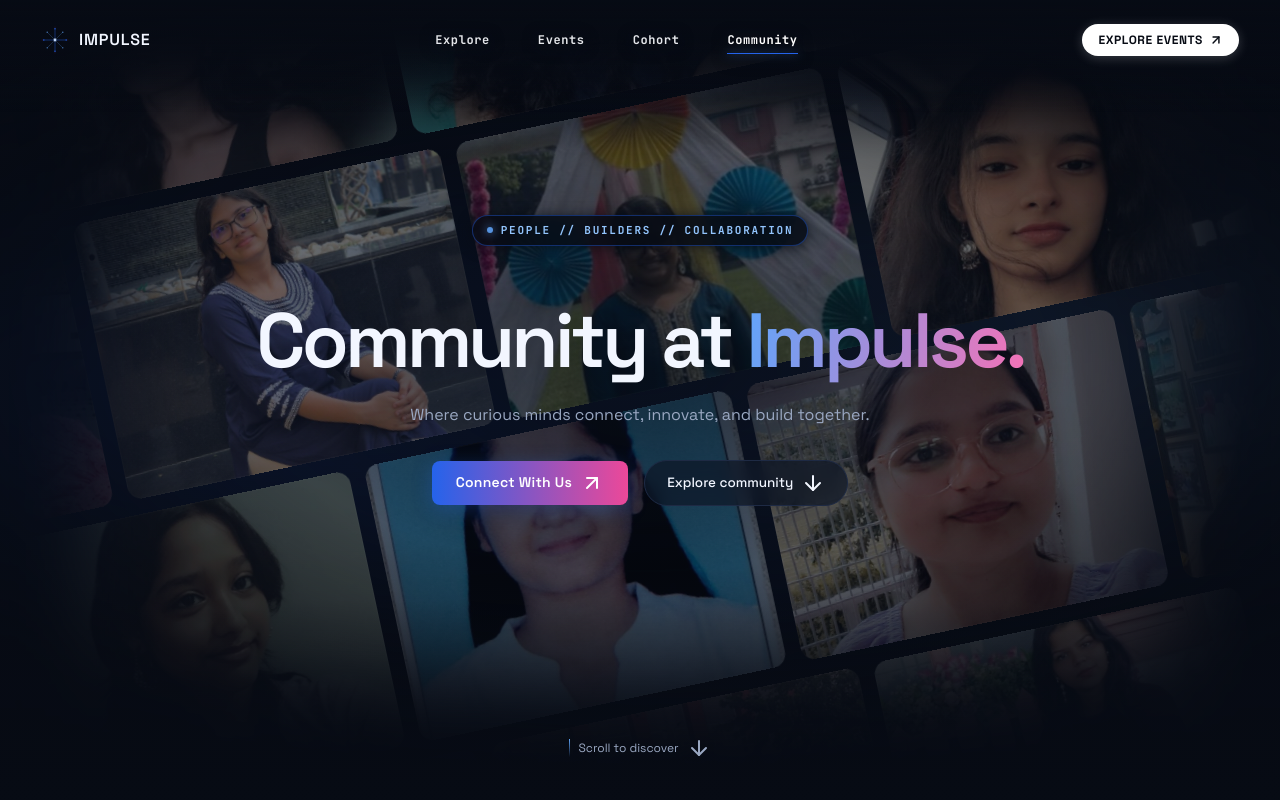
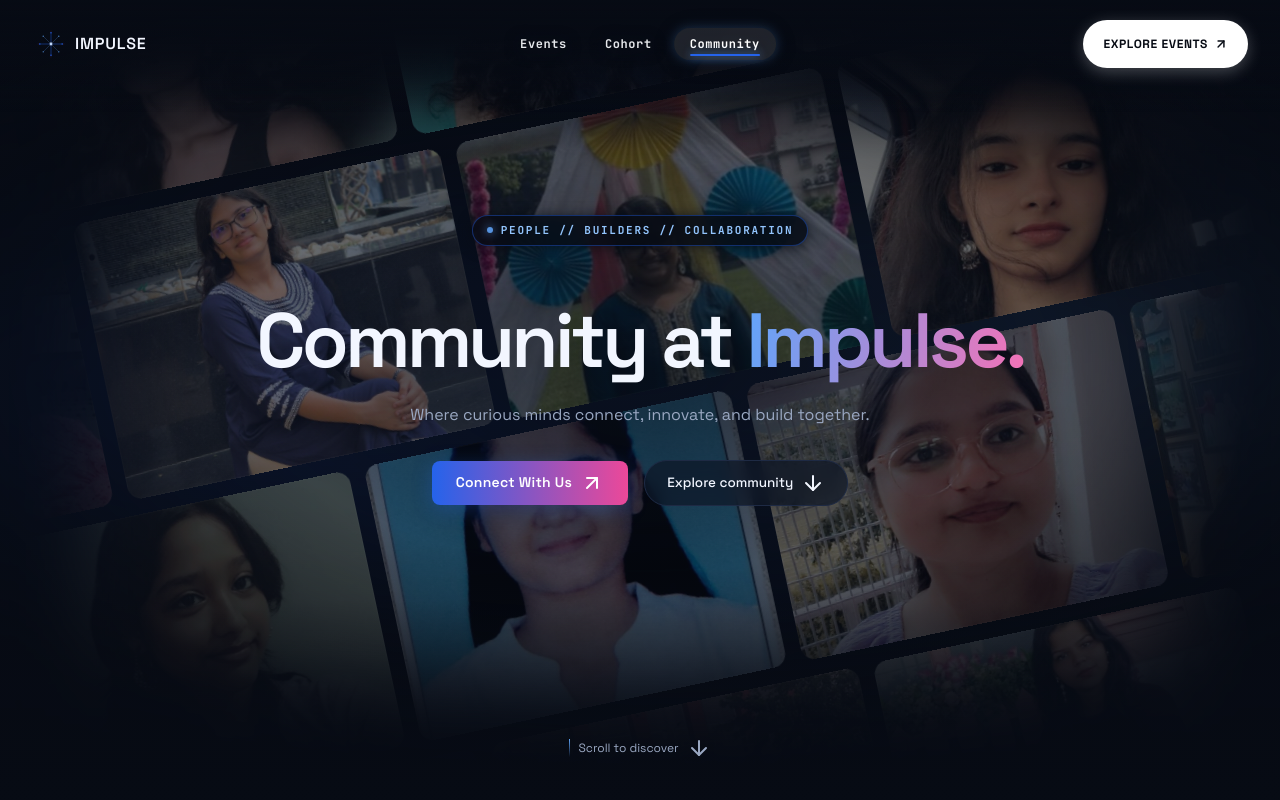
Before and after one commit to AayushM0/impulse-web, a React (Vite) app: page /community in a window 1280 px wide. Shown: the top 800 px of the page. Built offline with nearby package versions, Linux system fonts and the light colour scheme.

Commit message:
feat(nav): split navbar into 3 distinct floating islands (brand, three tabs, CTA button)

```diff
--- a/src/components/Navbar.tsx
+++ b/src/components/Navbar.tsx
@@ -5,14 +5,21 @@ import Logo from './Logo';
 import { navLinks } from '@/data/content';
 import { getLenis } from '@/providers/SmoothScrollProvider';
 
+const threeTabs = [
+  { label: 'Events', path: '/events' },
+  { label: 'Cohort', path: '/cohort' },
+  { label: 'Community', path: '/community' },
+];
+
 export default function Navbar() {
   const [scrolled, setScrolled] = useState(false);
   const [mobileOpen, setMobileOpen] = useState(false);
   const location = useLocation();
+  const isSharkHack = location.pathname === '/shark-hack' || location.pathname === '/events/shark-hack';
 
   const isLinkActive = (path: string) => path === '/'
     ? location.pathname === '/'
-    : location.pathname.startsWith(path);
+    : location.pathname.startsWith(path) || (path === '/events' && location.pathname.includes('shark-hack'));
 
   const handleNavClick = (path: string) => {
     if (location.pathname === path) {
@@ -57,7 +64,11 @@ export default function Navbar() {
 
   return (
     <>
-      <header className="fixed inset-x-0 top-0 z-50 pointer-events-none">
+      <header
+        className={`fixed inset-x-0 top-0 z-50 pointer-events-none transition-all duration-500 ease-[cubic-bezier(0.16,1,0.3,1)] ${
+          isSharkHack && scrolled ? '-translate-y-full opacity-0 pointer-events-none' : 'translate-y-0 opacity-100'
+        }`}
+      >
         {/* Top ambient vignette when unscrolled to guarantee crisp legibility on ANY page/hero */}
         <div
           className={`absolute inset-x-0 top-0 h-28 pointer-events-none bg-gradient-to-b from-space-950/90 via-space-950/40 to-transparent transition-opacity duration-500 -z-10 ${
@@ -66,19 +77,36 @@ export default function Navbar() {
           aria-hidden="true"
         />
 
-        <nav
-          className={`pointer-events-auto mx-auto flex items-center justify-between transition-all duration-500 ease-[cubic-bezier(0.16,1,0.3,1)] motion-reduce:transition-none ${
-            scrolled
-              ? 'mt-3 md:mt-4 w-[calc(100%-24px)] md:w-[calc(100%-48px)] max-w-7xl h-14 md:h-16 px-5 lg:px-8 py-2 rounded-2xl md:rounded-full bg-[#070B14]/90 backdrop-blur-2xl border border-white/12 shadow-[0_20px_50px_-12px_rgba(0,0,0,0.85),0_0_0_1px_rgba(255,255,255,0.06)]'
-              : 'mt-0 w-full max-w-7xl h-16 md:h-20 px-6 lg:px-10 py-0 rounded-none bg-transparent border border-transparent shadow-none'
-          }`}
-        >
-          <div className="flex items-center gap-4">
-            <Logo size="sm" />
+        {/* 3-Island Navigation Grid */}
+        <div className="w-full max-w-7xl mx-auto px-4 sm:px-6 lg:px-8 pt-3 md:pt-4 flex items-center justify-between relative">
+          {/* Island 1: Brand Logo */}
+          <div
+            className={`pointer-events-auto flex items-center transition-all duration-500 ease-[cubic-bezier(0.16,1,0.3,1)] ${
+              scrolled
+                ? 'h-12 md:h-14 px-4 sm:px-5 rounded-full bg-[#070B14]/90 backdrop-blur-2xl border border-white/12 shadow-[0_16px_36px_-8px_rgba(0,0,0,0.85),0_0_0_1px_rgba(255,255,255,0.06)]'
+                : 'h-12 md:h-14 px-1 bg-transparent border border-transparent shadow-none'
+            }`}
+          >
+            <Link
+              to="/"
+              onClick={() => handleNavClick('/')}
+              className="flex items-center group"
+              aria-label="Impulse Home"
+            >
+              <Logo size="sm" />
+            </Link>
           </div>
 
-          <div className="hidden lg:flex items-center gap-6">
-            {navLinks.map((link) => {
+          {/* Island 2: Three Tabs (Events, Cohort, Community) - Mathematically Centered */}
+          <nav
+            aria-label="Main navigation"
+            className={`pointer-events-auto absolute left-1/2 -translate-x-1/2 hidden md:flex items-center gap-1.5 transition-all duration-500 ease-[cubic-bezier(0.16,1,0.3,1)] ${
+              scrolled
+                ? 'h-12 md:h-14 px-3 sm:px-4 rounded-full bg-[#070B14]/90 backdrop-blur-2xl border border-white/12 shadow-[0_16px_36px_-8px_rgba(0,0,0,0.85),0_0_0_1px_rgba(255,255,255,0.06)]'
+                : 'h-12 md:h-14 px-2 bg-transparent border border-transparent shadow-none'
+            }`}
+          >
+            {threeTabs.map((link) => {
               const isActive = isLinkActive(link.path);
               return (
                 <Link
@@ -86,32 +114,37 @@ export default function Navbar() {
                   to={link.path}
                   onClick={() => handleNavClick(link.path)}
                   aria-current={isActive ? 'page' : undefined}
-                  className={`font-mono text-xs font-bold tracking-wider transition-colors duration-300 relative group py-2 px-3 min-h-[40px] inline-flex items-center drop-shadow-[0_2px_8px_rgba(7,11,20,0.8)] ${
-                    isActive ? 'text-white' : 'text-gray-200 hover:text-white'
+                  className={`font-mono text-xs font-bold tracking-wider transition-all duration-300 relative py-2 px-4 rounded-full inline-flex items-center drop-shadow-[0_2px_8px_rgba(7,11,20,0.8)] ${
+                    isActive
+                      ? 'text-white bg-white/10 shadow-[0_0_12px_rgba(96,165,250,0.25)]'
+                      : 'text-gray-200 hover:text-white hover:bg-white/5'
                   }`}
                 >
                   {link.label}
-                  <span
-                    className={`absolute bottom-1.5 left-3 right-3 h-px bg-impulse-blue transition-all duration-300 origin-left ${
-                      isActive ? 'scale-x-100 shadow-[0_0_8px_rgba(96,165,250,0.85)]' : 'scale-x-0 group-hover:scale-x-100'
-                    }`}
-                  />
+                  {isActive && (
+                    <span className="absolute bottom-1 left-4 right-4 h-[2px] bg-impulse-blue rounded-full shadow-[0_0_8px_rgba(96,165,250,0.95)]" />
+                  )}
                 </Link>
               );
             })}
-          </div>
+          </nav>
 
-          <div className="flex items-center gap-3">
+          {/* Island 3: Action Button & Mobile Menu Trigger */}
+          <div className="pointer-events-auto flex items-center gap-2">
             <Link
               to="/events"
-              className="group hidden sm:inline-flex items-center gap-1.5 px-4 py-2 rounded-xl md:rounded-full bg-white text-space-950 hover:bg-[#F2F6FF] font-sans font-bold text-xs tracking-wider uppercase transition-all duration-300 shadow-[0_2px_12px_rgba(255,255,255,0.2)] hover:shadow-[0_4px_20px_rgba(255,255,255,0.35)] select-none"
+              className="group hidden sm:inline-flex items-center gap-1.5 px-5 py-2.5 rounded-full bg-white text-space-950 hover:bg-[#F2F6FF] font-sans font-bold text-xs tracking-wider uppercase transition-all duration-300 shadow-[0_4px_16px_rgba(255,255,255,0.25)] hover:shadow-[0_6px_24px_rgba(255,255,255,0.4)] select-none h-11 md:h-12"
             >
               <span>EXPLORE EVENTS</span>
               <ArrowUpRight aria-hidden="true" className="w-3.5 h-3.5 transition-transform group-hover:translate-x-0.5 group-hover:-translate-y-0.5 stroke-[2.5]" />
             </Link>
 
             <button
-              className="lg:hidden text-impulse-white p-3 min-w-[44px] min-h-[44px] flex items-center justify-center -mr-2 rounded-sm"
+              className={`md:hidden text-impulse-white p-2.5 min-w-[44px] min-h-[44px] flex items-center justify-center rounded-full transition-all duration-300 ${
+                scrolled
+                  ? 'bg-[#070B14]/90 backdrop-blur-2xl border border-white/12 shadow-[0_8px_24px_rgba(0,0,0,0.8)]'
+                  : 'bg-space-900/60 backdrop-blur-md border border-white/10'
+              }`}
               onClick={() => setMobileOpen(!mobileOpen)}
               aria-label="Toggle menu"
               aria-expanded={mobileOpen}
@@ -119,10 +152,10 @@ export default function Navbar() {
               {mobileOpen ? <X aria-hidden="true" className="w-5 h-5" /> : <Menu aria-hidden="true" className="w-5 h-5" />}
             </button>
           </div>
-        </nav>
+        </div>
       </header>
 
-      {/* Mobile menu */}
+      {/* Mobile menu drawer */}
       <div
         className={`fixed inset-0 z-40 lg:hidden transition-all duration-500 ${
           mobileOpen ? 'opacity-100 pointer-events-auto' : 'opacity-0 pointer-events-none'
```
